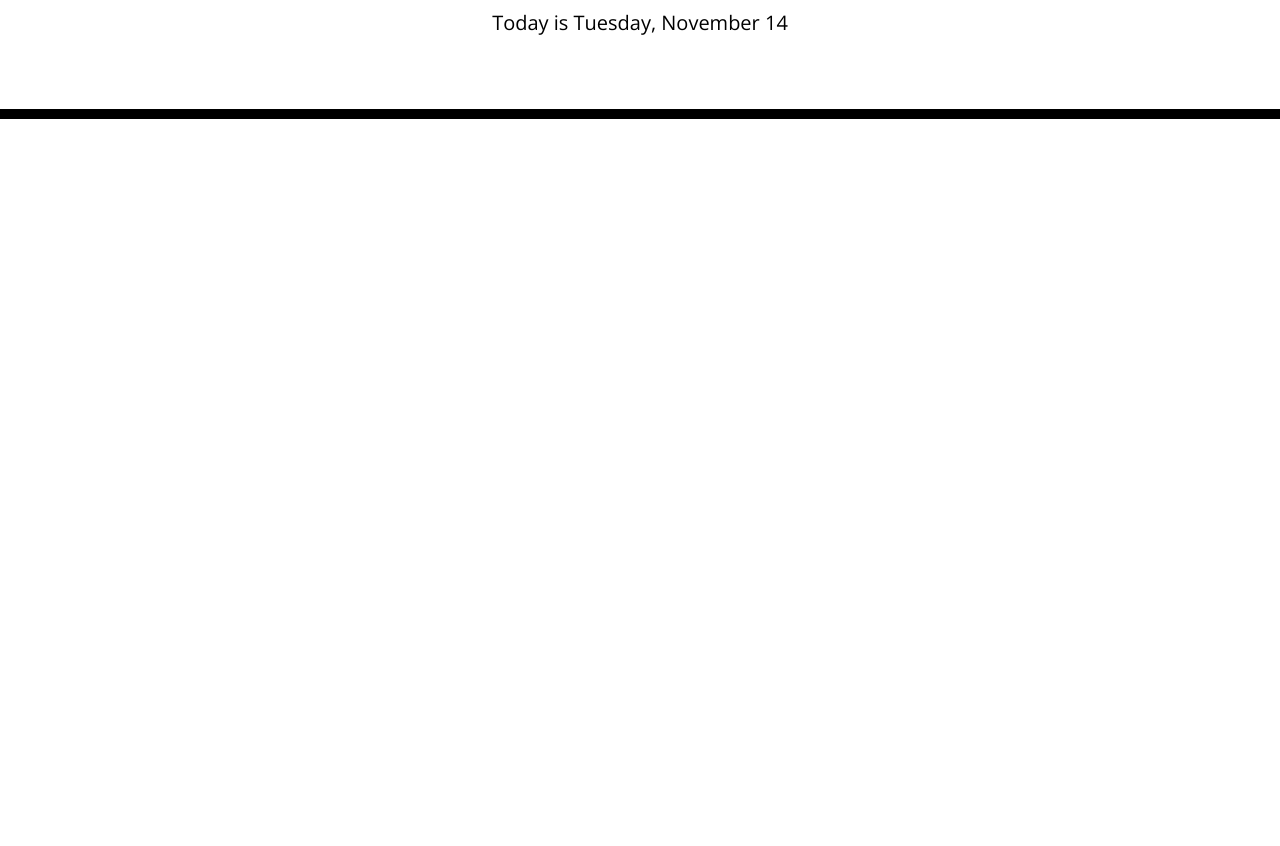
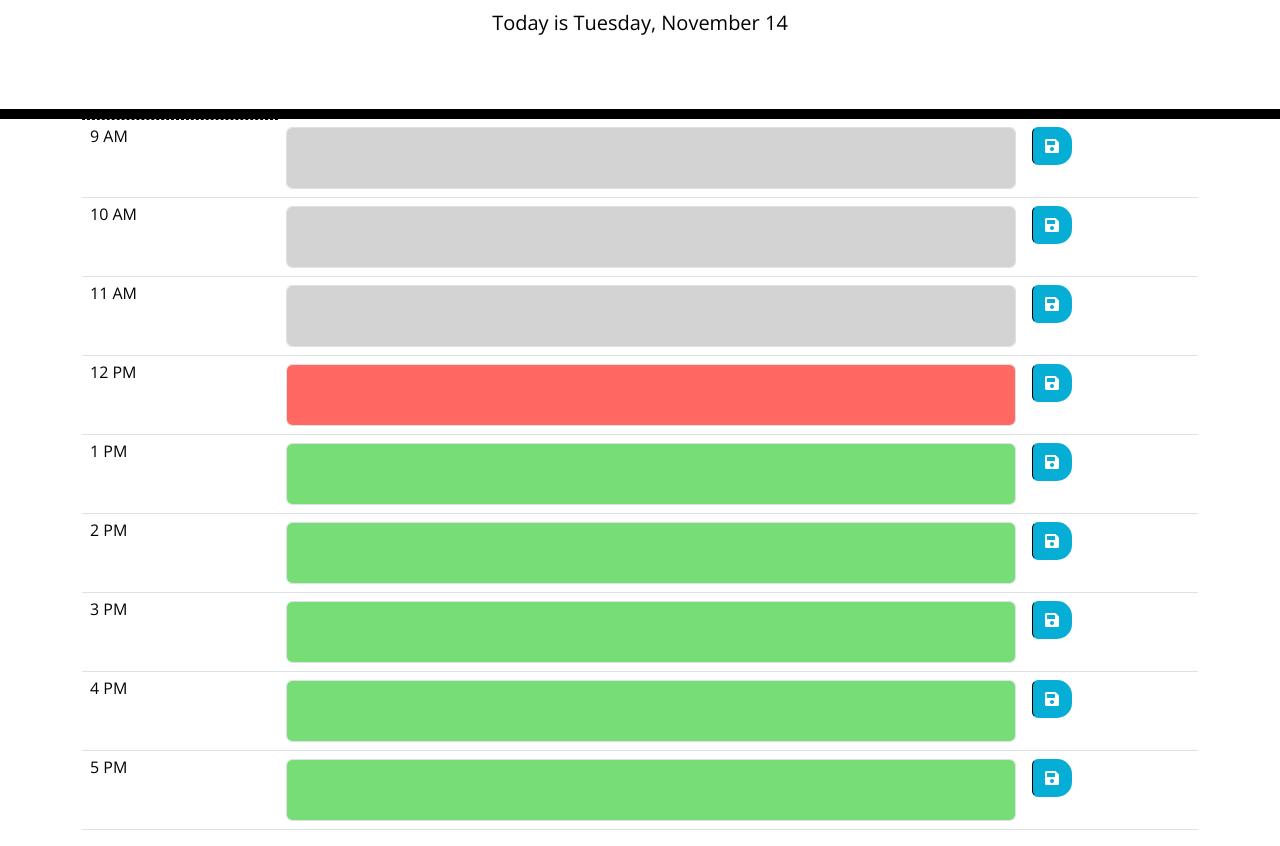
Before and after one commit to gabrielstirbu/daily-planner-app, a plain HTML site: page index.html in a window 1280 px wide. Shown: the part 168-1014 px from the top of the page. Before the commit the page ends 800 px from the top, so only its background shows below. Drawn offline with nearby package versions, Linux system fonts and the light colour scheme.

Commit message:
I have created in HTML using boostrap the table with colour which represent past present and future

```diff
--- a/index.html
+++ b/index.html
@@ -22,6 +22,61 @@
   </header>
   <div class="container">
     <!-- Timeblocks go here -->
+    <table class="table">
+
+      <tbody>
+        <!-- 9 AM -->
+        <tr>
+          <td class="hour">9 AM</td>
+          <td class="description"><textarea class="form-control past"></textarea></td>
+          <td><button class="btn saveBtn"><i class="fas fa-save"></i></button></td>
+        </tr>
+
+        <tr>
+          <td class="hour">10 AM</td>
+          <td class="description"><textarea class="form-control past"></textarea></td>
+          <td><button class="btn saveBtn"><i class="fas fa-save"></i></button></td>
+        </tr>
+        <tr>
+          <td class="hour">11 AM</td>
+          <td class="description"><textarea class="form-control past"></textarea></td>
+          <td><button class="btn saveBtn"><i class="fas fa-save"></i></button></td>
+        </tr>
+        <tr>
+          <td class="hour">12 PM</td>
+          <td class="description"><textarea class="form-control present"></textarea></td>
+          <td><button class="btn saveBtn"><i class="fas fa-save"></i></button></td>
+        </tr>
+
+        <tr>
+          <td class="hour">1 PM</td>
+          <td class="description"><textarea class="form-control future"></textarea></td>
+          <td><button class="btn saveBtn"><i class="fas fa-save"></i></button></td>
+        </tr>
+        <tr>
+          <td class="hour">2 PM</td>
+          <td class="description"><textarea class="form-control future"></textarea></td>
+          <td><button class="btn saveBtn"><i class="fas fa-save"></i></button></td>
+        </tr>
+        <tr>
+          <td class="hour">3 PM</td>
+          <td class="description"><textarea class="form-control future"></textarea></td>
+          <td><button class="btn saveBtn"><i class="fas fa-save"></i></button></td>
+        </tr>
+        <tr>
+          <td class="hour">4 PM</td>
+          <td class="description"><textarea class="form-control future"></textarea></td>
+          <td><button class="btn saveBtn"><i class="fas fa-save"></i></button></td>
+          <!-- 5 PM -->
+        <tr>
+          <td class="hour">5 PM</td>
+          <td class="description"><textarea class="form-control future"></textarea></td>
+          <td><button class="btn saveBtn"><i class="fas fa-save"></i></button></td>
+        </tr>
+      </tbody>
+    </table>
+
+
 
   </div>
   <script src="https://cdnjs.cloudflare.com/ajax/libs/jquery/3.2.1/jquery.min.js"></script>
```
Also changed, not shown: style.css (line endings or trailing spaces).
